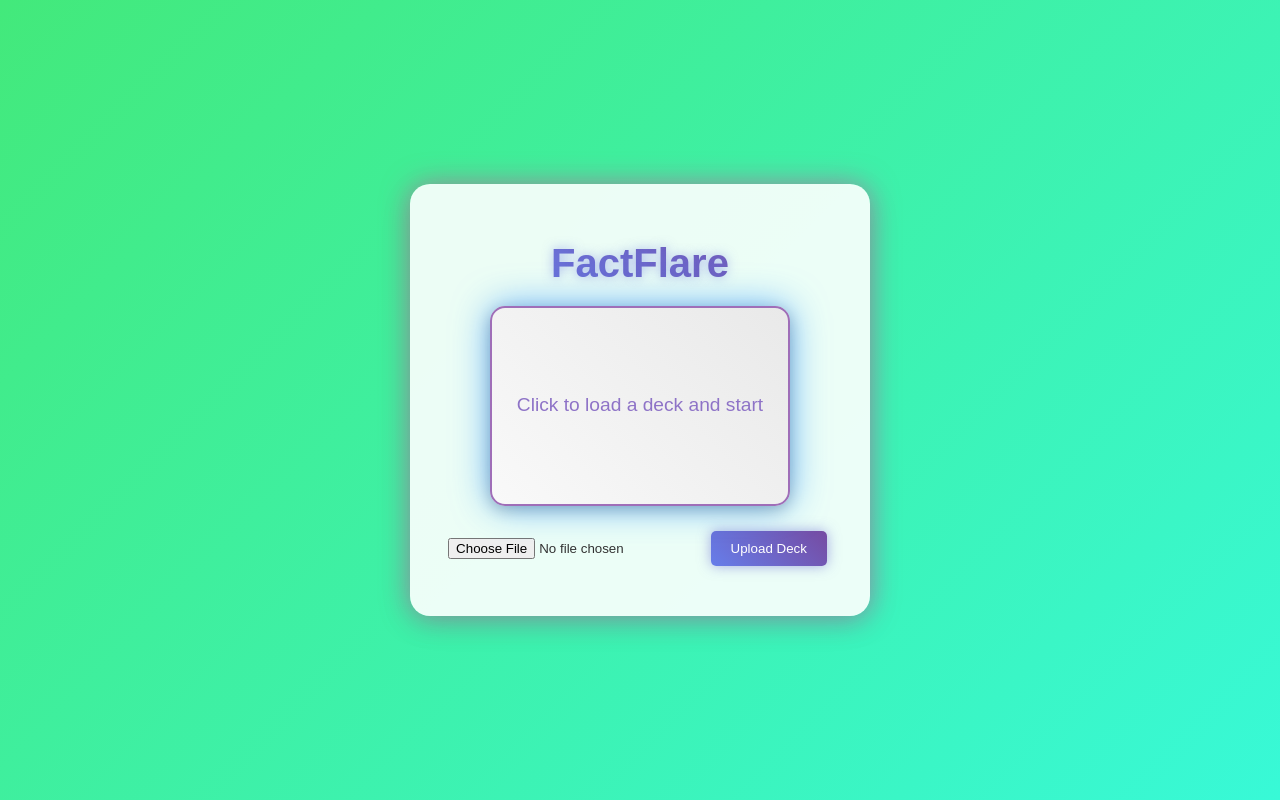
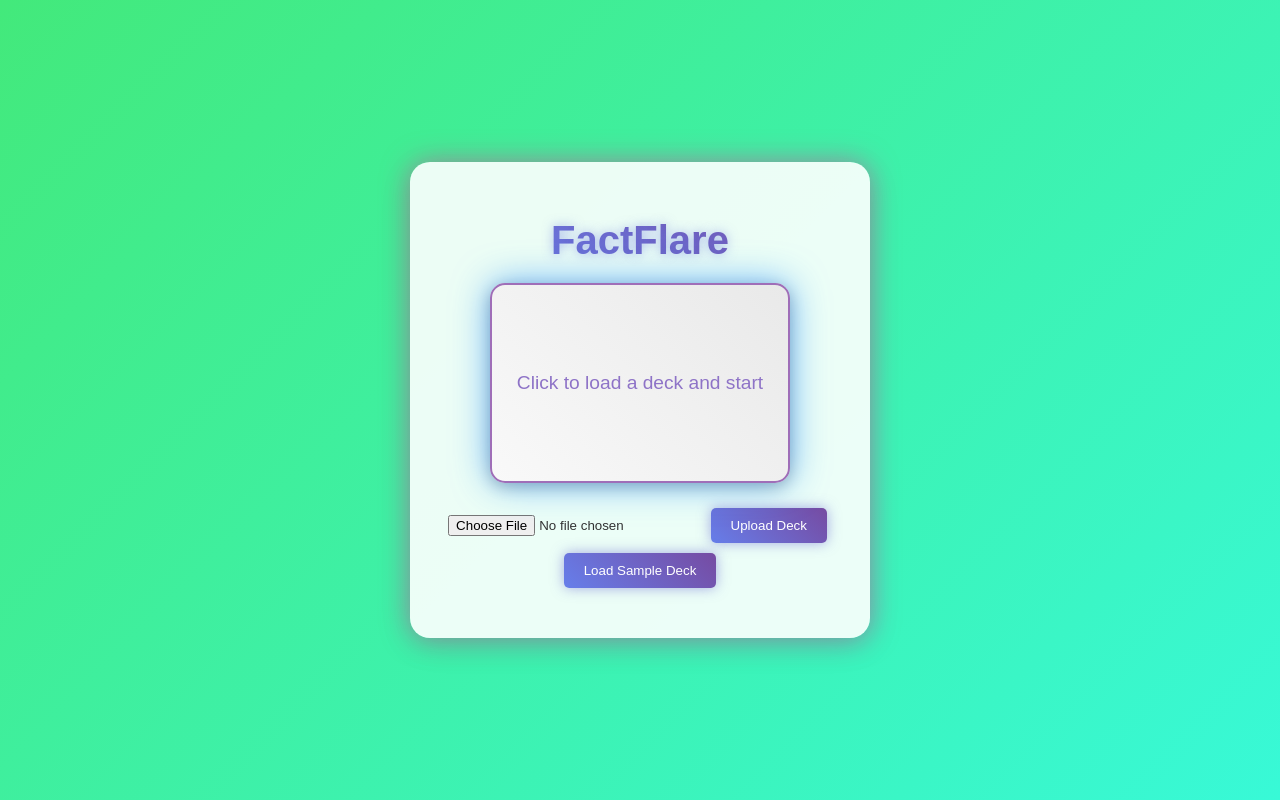
Before and after one commit to ericmacharia6907-max/FactFlare, a Flask app: page / in a window 1280 px wide. Run offline with Flask 3, Linux system fonts and the light colour scheme.

Commit message:
Add sample deck and load sample button

```diff
--- a/app.py
+++ b/app.py
@@ -42,6 +42,18 @@ def export():
         return jsonify(current_deck)
     return jsonify({'error': 'No deck loaded'})
 
+@app.route('/load_sample')
+def load_sample():
+    sample_path = os.path.join('decks', 'Sample_Facts.json')
+    if os.path.exists(sample_path):
+        with open(sample_path, 'r') as f:
+            data = json.load(f)
+        global current_deck, viewed
+        current_deck = data
+        viewed = set()
+        return jsonify({'status': 'success', 'deckName': data['deckName'], 'count': len(data['facts'])})
+    return jsonify({'status': 'error', 'message': 'Sample deck not found'})
+
 @app.route('/next_fact')
 def next_fact():
     if not current_deck:
--- a/static/script.js
+++ b/static/script.js
@@ -3,10 +3,12 @@ const factText = document.getElementById('fact-text');
 const uploadForm = document.getElementById('upload-form');
 const exportBtn = document.getElementById('export-btn');
 const statusDiv = document.getElementById('status');
+const loadSampleBtn = document.getElementById('load-sample-btn');
 
 uploadForm.addEventListener('submit', handleUpload);
 card.addEventListener('click', nextFact);
 exportBtn.addEventListener('click', exportDeck);
+loadSampleBtn.addEventListener('click', loadSampleDeck);
 
 async function handleUpload(e) {
     e.preventDefault();
@@ -66,3 +68,19 @@ async function exportDeck() {
         alert('Error exporting deck');
     }
 }
+
+async function loadSampleDeck() {
+    try {
+        const response = await fetch('/load_sample');
+        const data = await response.json();
+        if (data.status === 'success') {
+            statusDiv.textContent = `Deck loaded: ${data.deckName} (${data.count} facts)`;
+            exportBtn.style.display = 'inline-block';
+            await nextFact(); // Load first fact
+        } else {
+            statusDiv.textContent = `Error: ${data.message}`;
+        }
+    } catch (error) {
+        statusDiv.textContent = 'Error loading sample deck';
+    }
+}
--- a/templates/index.html
+++ b/templates/index.html
@@ -16,6 +16,7 @@
             <input type="file" id="file-input" name="file" accept=".json">
             <button type="submit">Upload Deck</button>
         </form>
+        <button id="load-sample-btn">Load Sample Deck</button>
         <button id="export-btn" style="display:none;">Export Deck</button>
         <div id="status"></div>
     </div>
```
Also changed, not shown: decks/Sample_Facts.json (added, +15 -0 lines).
